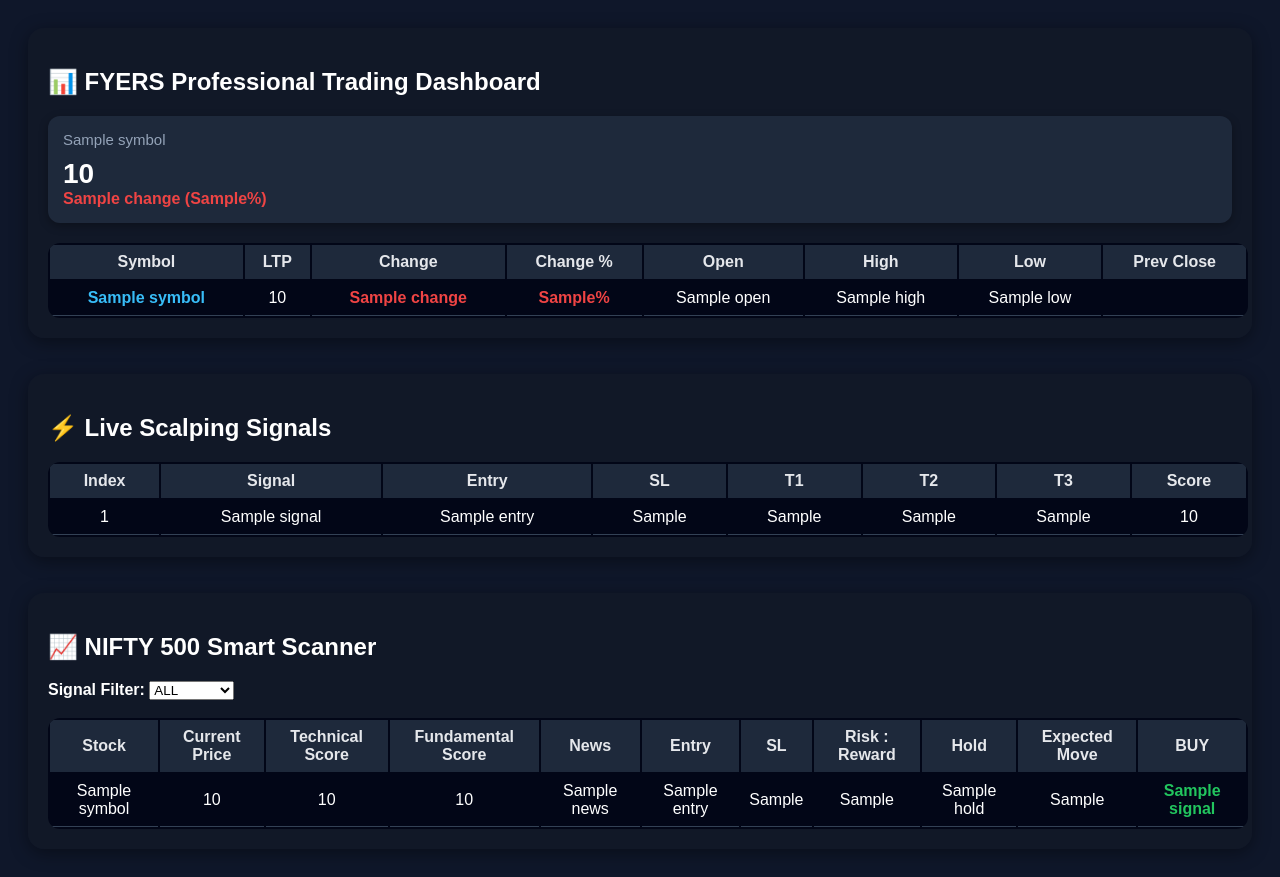
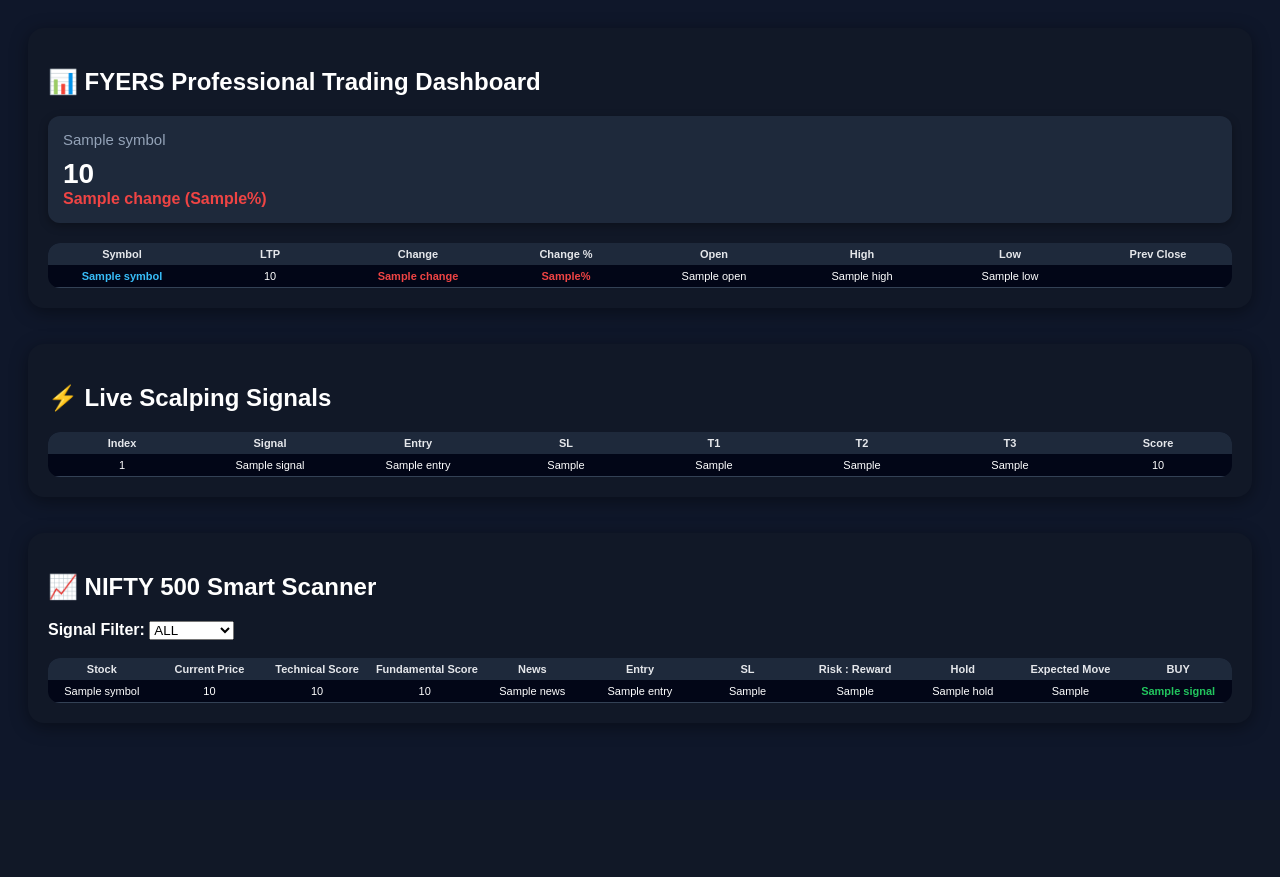
Before and after one commit to vkm10077/paradox, a Flask app: template templates/dashboard.html in a window 1280 px wide. After the commit the page ends 703 px from the top, so only its background shows below. Run offline with Flask 3, Linux system fonts and the light colour scheme; the template is opened without the code that fills it: most values are stand-ins (such as "Sample title", 1, 10 or a date in 2020).

Commit message:
Refactor dashboard table styles
Adjusted table layout and font sizes for better display.

```diff
--- a/templates/dashboard.html
+++ b/templates/dashboard.html
@@ -25,24 +25,30 @@
 
         table {
             width: 100%;
-            min-width: 1200px;
-            font-size: 12px
+            table-layout: fixed;
             border-collapse: collapse;
             background: #020617;
             border-radius: 12px;
             overflow: hidden;
+            font-size: 11px;
         }
 
         th {
             background: #1e293b;
             color: #e5e7eb;
-            padding: 8px;
+            padding: 5px;
+            font-size: 11px;
+            white-space: nowrap;
         }
 
         td {
-            padding: 8px;
+            padding: 5px;
             text-align: center;
             border-bottom: 1px solid #334155;
+            white-space: nowrap;
+            overflow: hidden;
+            text-overflow: ellipsis;
+            font-size: 11px;
         }
 
         .green {
```
